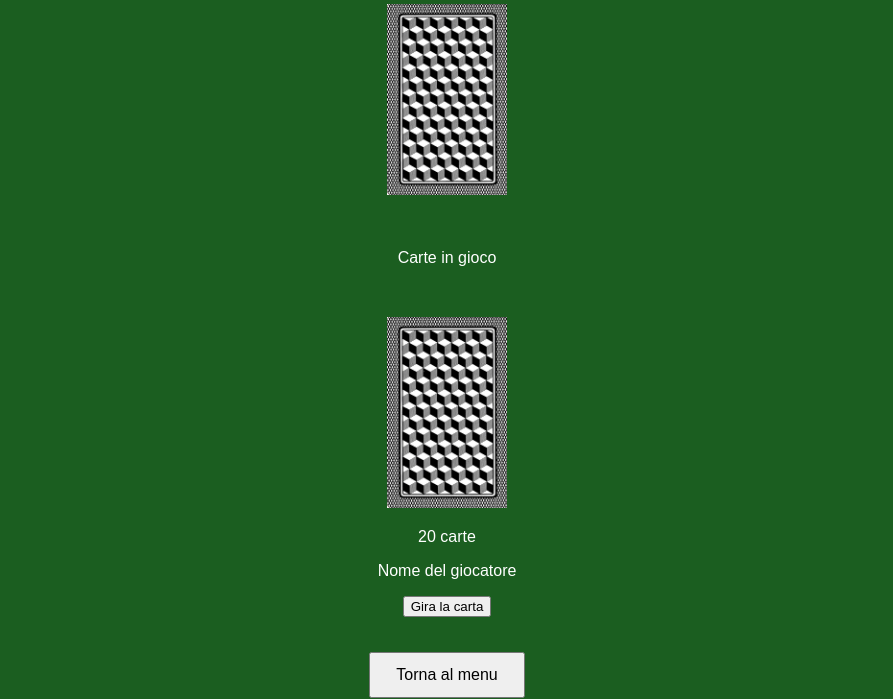
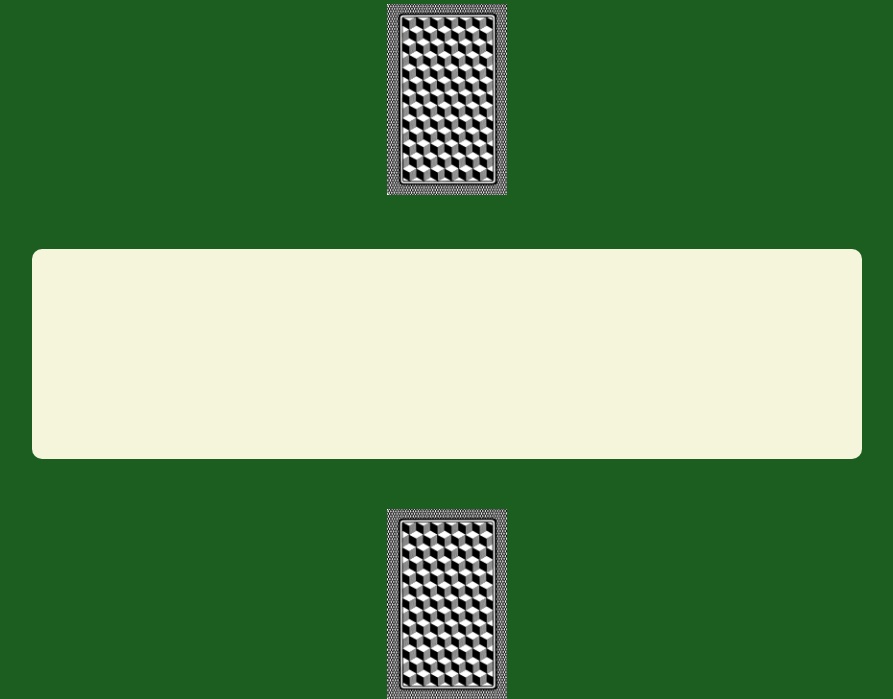
Before and after one commit to FlavioPiff/progetto_strappacamicia_piferi, a PHP site: page /gioco.html in a window 1280 px wide. Shown: the part 192-891 px from the top of the page, without its empty margins (193-1086 px from the left). Run offline with PHP 8.4, Linux system fonts and the light colour scheme.

Commit message:
Aggiunte al foglio di stile
Creo graficamente il rettangolo di gioco delle carte

```diff
--- a/gioco.html
+++ b/gioco.html
@@ -22,10 +22,7 @@
                 </div>
 
                 <div class="carte">
-                    <p>Carte in gioco</p>
-
                     <div id="tavoloCarte"></div>
-
                 </div>
 
                 <div class="giocatore">
--- a/stile.css
+++ b/stile.css
@@ -60,6 +60,15 @@ body {
     margin: 5px;
 }
 
+#tavoloCarte {
+    background-color: beige; /*creo il colore del rettangolo da gioco*/
+    width: 80%; /*gli dò una forma larga e rettangolare*/
+    min-height: 180px; /* in questa maniera il rettangolo da gioco è visibile anche quando non è stata ancora giocata nessuna carta*/
+    margin: 0 auto; /* centro il rettanfolo da gioco */
+    padding: 15px; /* in questa maniera evito che le carte siano attaccate ai bordi */
+    border-radius: 10px; /*arrotondo leggermente gli angoli del rettangolo da gioco*/
+}
+
 #risultatoPartita {
     display: none; /*continuo a tenerlo nascosto*/
 
```
